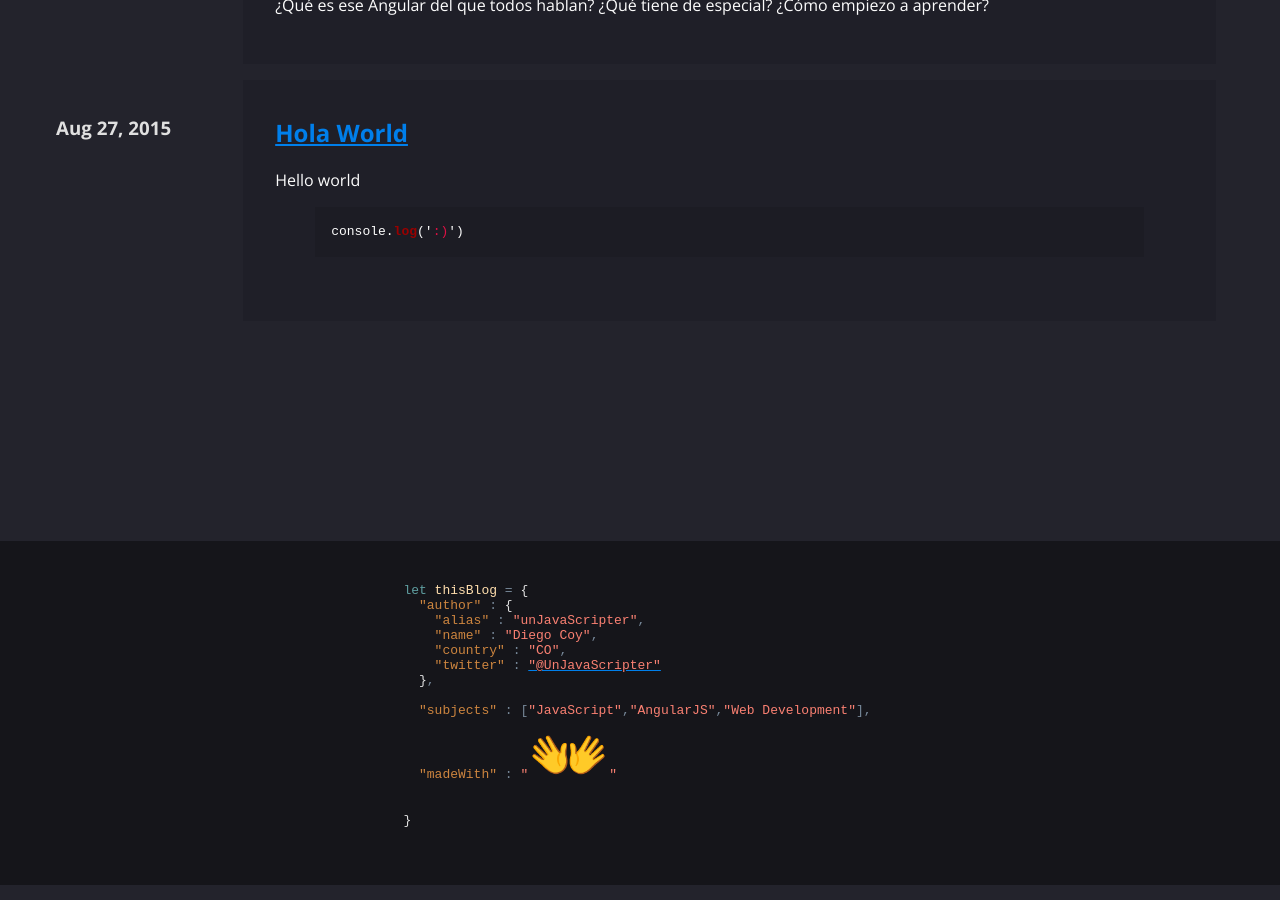
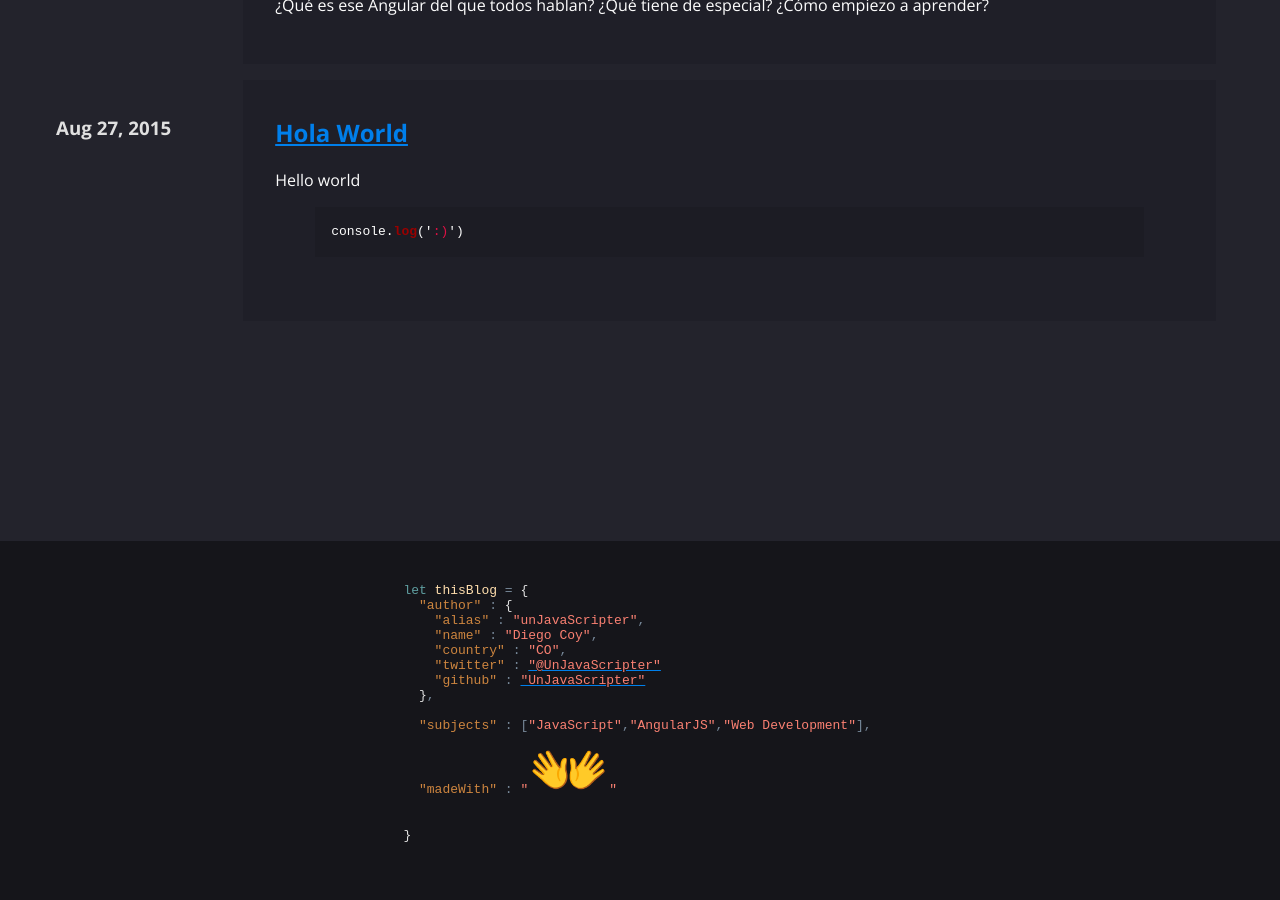
Before and after one commit to UnJavaScripter/unjavascripter.github.io, a Jekyll site: the page built from index.html, in a window 1280 px wide and 900 px high, scrolled down 1337 px. Built offline with Jekyll 4.4.1, drawn with Linux system fonts in a browser that asks for light colours.

Commit message:
general: remove unused stuff & started adding noopener to external links

```diff
--- a/_includes/footer.html
+++ b/_includes/footer.html
@@ -6,7 +6,8 @@
     <span class="sh-obj-key">"alias"</span> <span class="sh-operand">:</span> <span class="sh-string">"unJavaScripter"</span><span class="sh-operand">,</span>
     <span class="sh-obj-key">"name"</span> <span class="sh-operand">:</span> <span class="sh-string">"Diego Coy"</span><span class="sh-operand">,</span>
     <span class="sh-obj-key">"country"</span> <span class="sh-operand">:</span> <span class="sh-string">"CO"</span><span class="sh-operand">,</span>
-    <span class="sh-obj-key">"twitter"</span> <span class="sh-operand">:</span> <a href="https://twitter.com/@UnJavaScripter" target="_blank"><span class="sh-string sh-link">"@UnJavaScripter"</span></a>
+    <span class="sh-obj-key">"twitter"</span> <span class="sh-operand">:</span> <a href="https://twitter.com/@UnJavaScripter" target="_blank" rel="noopener"><span class="sh-string sh-link">"@UnJavaScripter"</span></a>
+    <span class="sh-obj-key">"github"</span> <span class="sh-operand">:</span> <a href="https://github.com/UnJavaScripter" target="_blank" rel="noopener"><span class="sh-string sh-link">"UnJavaScripter"</span></a>
   }<span class="sh-operand">,</span>
 
   <span class="sh-obj-key">"subjects"</span> <span class="sh-operand">:</span> <span class="sh-operand">[</span><span class="sh-string">"JavaScript"</span><span class="sh-operand">,</span><span class="sh-string">"AngularJS"</span><span class="sh-operand">,</span><span class="sh-string">"Web Development"</span><span class="sh-operand">]</span><span class="sh-operand">,</span>
--- a/_includes/icon-github.html
+++ /dev/null
@@ -1 +0,0 @@
-<a href="https://github.com/{{ include.username }}"><span class="icon icon--github">{% include icon-github.svg %}</span><span class="username">{{ include.username }}</span></a>
--- a/_includes/icon-twitter.html
+++ /dev/null
@@ -1 +0,0 @@
-<a href="https://twitter.com/{{ include.username }}"><span class="icon icon--twitter">{% include icon-twitter.svg %}</span><span class="username">{{ include.username }}</span></a>
```
Also changed, not shown: _posts/2015-09-04-Lista-de-Cosas-Por-Hacer.markdown (+11 -11 lines), _includes/head.html (line endings or trailing spaces), _includes/icon-github.svg (deleted), _includes/icon-twitter.svg (deleted).
